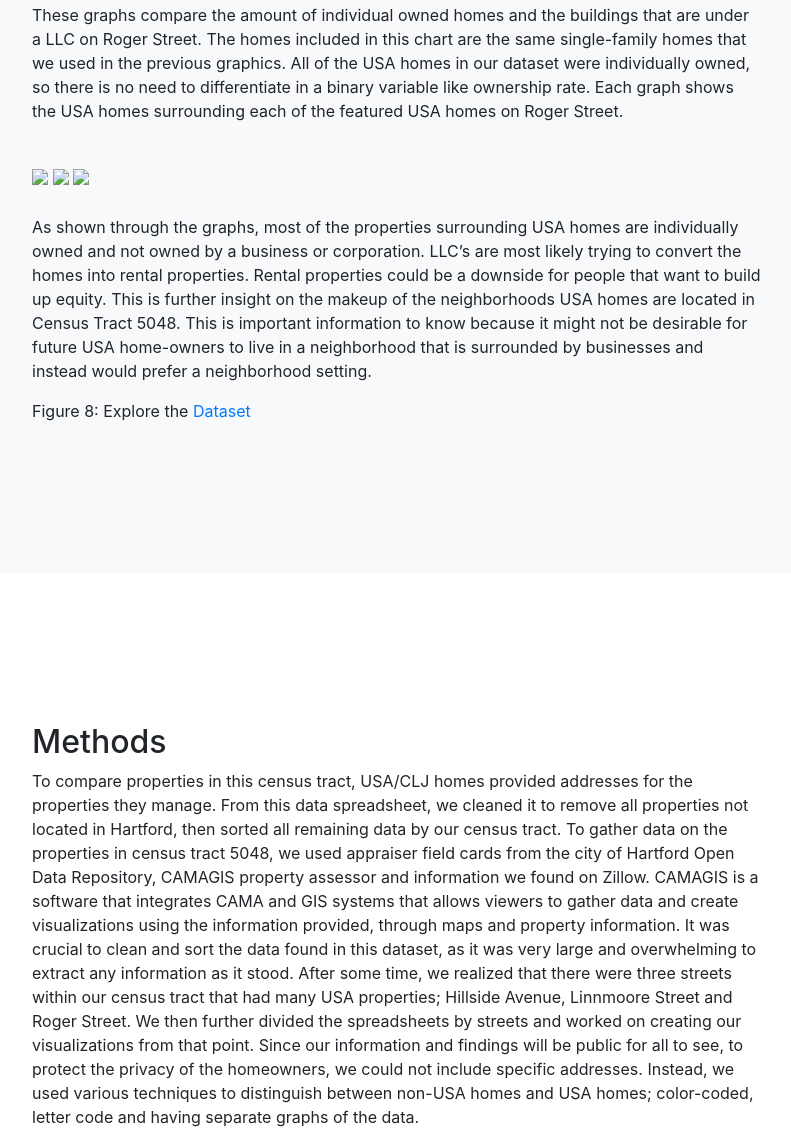
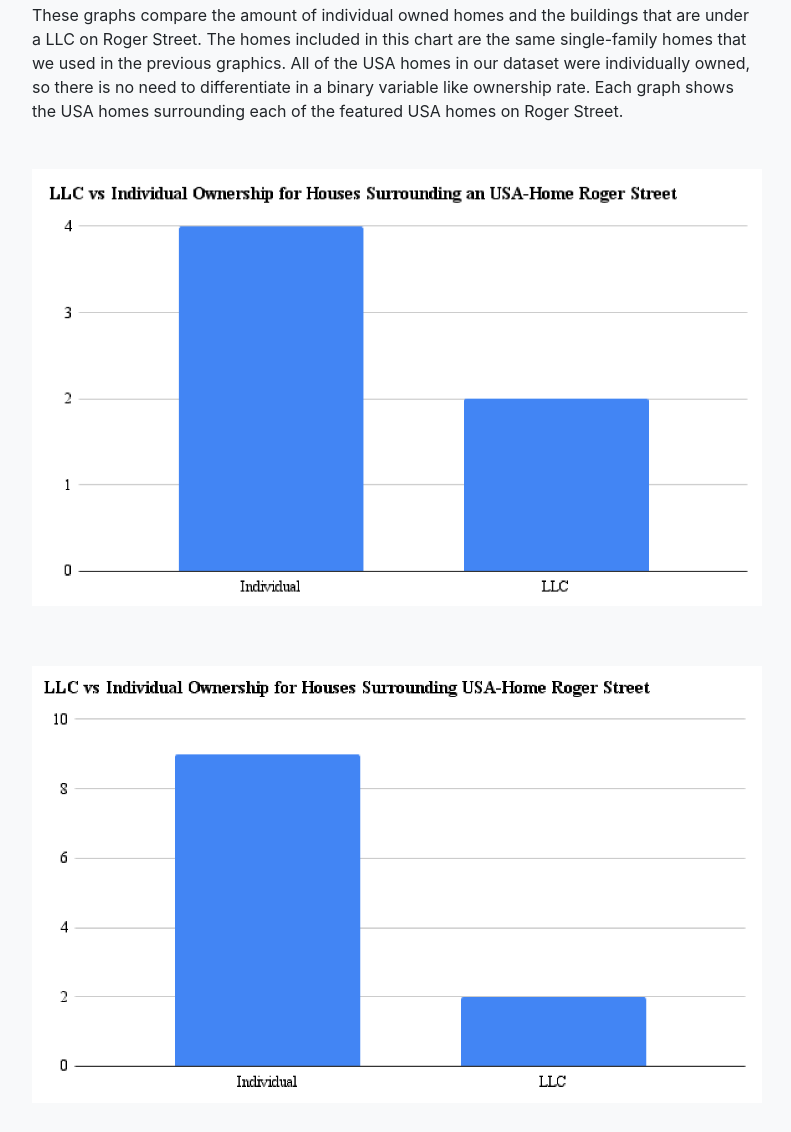
Before and after one commit to DataVizForAll/clt-steele-murphy, a plain HTML site: page index.html in a window 1280 px wide. Shown: the part 9615-10747 px from the top of the page, without its empty margins (243-1034 px from the left). Drawn offline with nearby package versions, Linux system fonts and the light colour scheme.

Commit message:
Update index.html

```diff
--- a/index.html
+++ b/index.html
@@ -173,18 +173,18 @@ The increase in property value for all homes indicates the area (street block) h
           <p> These graphs compare the amount of individual owned homes and the buildings that are under a LLC on Roger Street. The homes included in this chart are the same single-family homes that we used in the previous graphics. All of the USA homes in our dataset were individually owned, so there is no need to differentiate in a binary variable like ownership rate. Each graph shows the USA homes surrounding each of the featured USA homes on Roger Street.</p>
 
 
-            <img src="Screenshot 2024-12-03 at 6.45.19 PM.png" style="width: 100%; margin: 30px 0">
+            <img src="Screenshot 2024-12-03 at 6.45.19 AM.png" style="width: 100%; margin: 30px 0">
 
 
 
 
-            <img src="Screenshot 2024-12-03 at 6.45.55 PM.png" style="width: 100%; margin: 30px 0">
+            <img src="Screenshot 2024-12-03 at 6.45.55 AM.png" style="width: 100%; margin: 30px 0">
 
 
 
 
 
-            <img src="Screenshot 2024-12-03 at 6.46.21 PM.png" style="width: 100%; margin: 30px 0">
+            <img src="Screenshot 2024-12-03 at 6.46.21 AM.png" style="width: 100%; margin: 30px 0">
 
 
 
```
